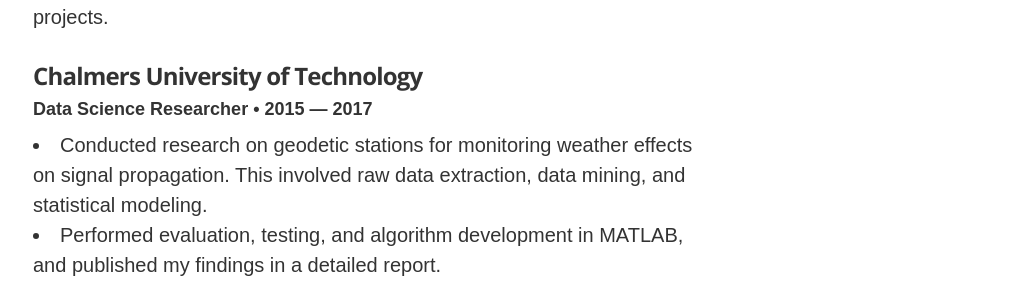
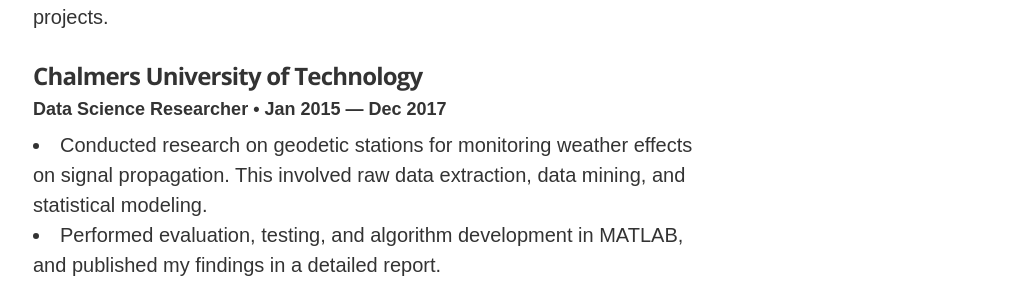
Before and after one commit to ttariqaziz/ttariqaziz.github.io, a Jekyll site: the page built from index.html, in a window 1280 px wide and 900 px high, scrolled down 1855 px. Shown: the part 161-453 px from the top of the window, without its empty margins (267-1280 px from the left). Built offline with Jekyll 4.4.1, drawn with Linux system fonts in a browser that asks for light colours.

Commit message:
Update experience.yml

```diff
--- a/_data/experience.yml
+++ b/_data/experience.yml
@@ -33,7 +33,7 @@
 - company: Chalmers University of Technology
   url: https://www.chalmers.se/
   position: Data Science Researcher
-  duration: 2015 &mdash; 2017
+  duration: Jan 2015 &mdash; Dec 2017
   summary: <li>Conducted research on geodetic stations for monitoring weather effects on signal propagation. This involved raw data extraction, data mining, and statistical modeling.</li>
            <li>Performed evaluation, testing, and algorithm development in MATLAB, and published my findings in a detailed report.</li>
 
```
